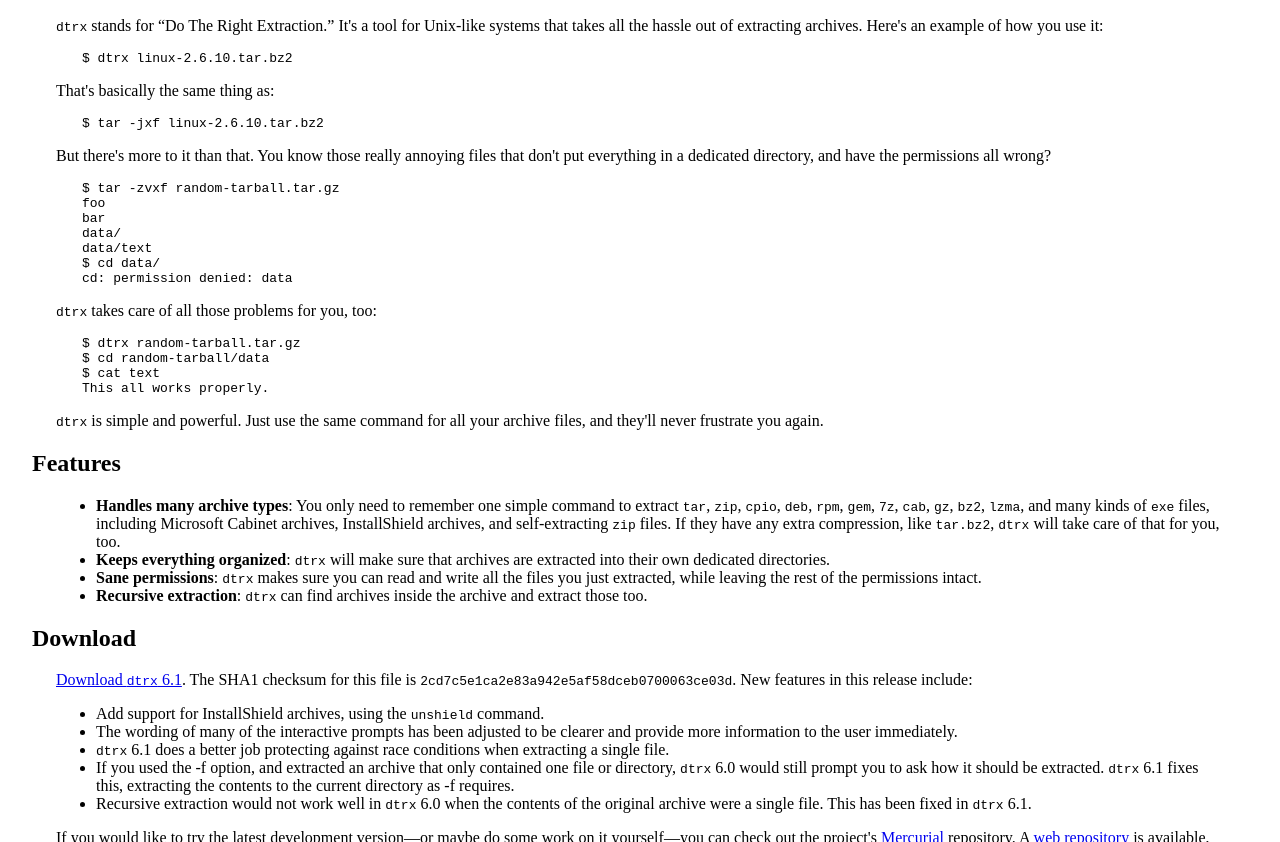
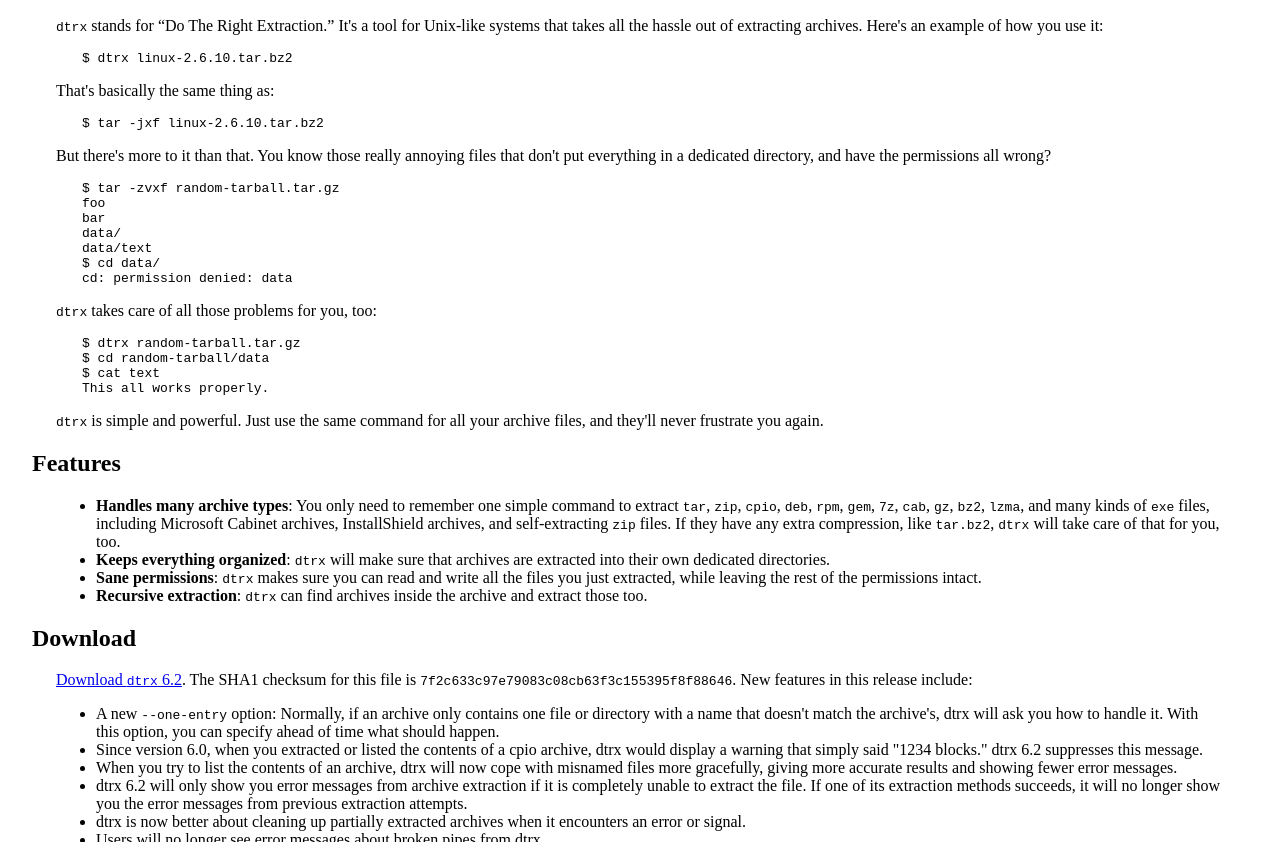
Before and after one commit to brettcs/dtrx, a plain HTML site: page web/index.html in a window 1280 px wide. Shown: the part 110-952 px from the top of the page. Drawn offline with Linux system fonts and the light colour scheme.

Commit message:
Release 6.2

```diff
--- a/web/index.html
+++ b/web/index.html
@@ -3,6 +3,7 @@
 
 <html><head><title>dtrx: Intelligent archive extraction</title>
 <link rel="stylesheet" href="common.css">
+<meta http-equiv="Content-Type" content="text/html; charset=UTF-8">
 </head>
 <body>
 <h1>dtrx: Intelligent archive extraction</h1>
@@ -85,29 +86,31 @@ find archives inside the archive and extract those too.</li>
 
 <h2>Download</h2>
 
-<p><a href="dtrx-6.1.tar.gz">Download <span class="pname">dtrx</span>
-6.1</a>.  The SHA1 checksum for this file
-is <tt>2cd7c5e1ca2e83a942e5af58dceb0700063ce03d</tt>.  New features in this
+<p><a href="dtrx-6.2.tar.gz">Download <span class="pname">dtrx</span>
+6.2</a>.  The SHA1 checksum for this file
+is <tt>7f2c633c97e79083c08cb63f3c155395f8f88646</tt>.  New features in this
 release include:</p>
 
 <ul>
 
-<li>Add support for InstallShield archives, using
-the <span class="pname">unshield</span> command.</li>
-<li>The wording of many of the interactive prompts has been adjusted
-to be clearer and provide more information to the user
-immediately.</li>
-<li><span class="pname">dtrx</span> 6.1 does a better job protecting
-against race conditions when extracting a single file.</li>
-<li>If you used the -f option, and extracted an archive that only contained
-one file or directory, <span class="pname">dtrx</span> 6.0 would still
-prompt you to ask how it should be
-extracted.  <span class="pname">dtrx</span> 6.1 fixes this, extracting the
-contents to the current directory as -f requires.</li>
-<li>Recursive extraction would not work well
-in <span class="pname">dtrx</span> 6.0 when the contents of the original
-archive were a single file.  This has been fixed
-in <span class="pname">dtrx</span> 6.1.</li>
+<li>A new <tt>--one-entry</tt> option: Normally, if an archive only
+contains one file or directory with a name that doesn't match the
+archive's, dtrx will ask you how to handle it.  With this option, you can
+specify ahead of time what should happen.</li>
+<li>Since version 6.0, when you extracted or listed the contents of a cpio
+archive, dtrx would display a warning that simply said &quot;1234
+blocks.&quot; dtrx 6.2 suppresses this message.</li>
+<li>When you try to list the contents of an archive, dtrx will now cope
+with misnamed files more gracefully, giving more accurate results and
+showing fewer error messages.</li>
+<li>dtrx 6.2 will only show you error messages from archive extraction if
+it is completely unable to extract the file.  If one of its extraction
+methods succeeds, it will no longer show you the error messages from
+previous extraction attempts.</li>
+<li>dtrx is now better about cleaning up partially extracted archives when
+it encounters an error or signal.</li>
+<li>Users will no longer see error messages about broken pipes from
+dtrx.</li>
 
 </ul>
 
```
Also changed, not shown: 4 other files.
